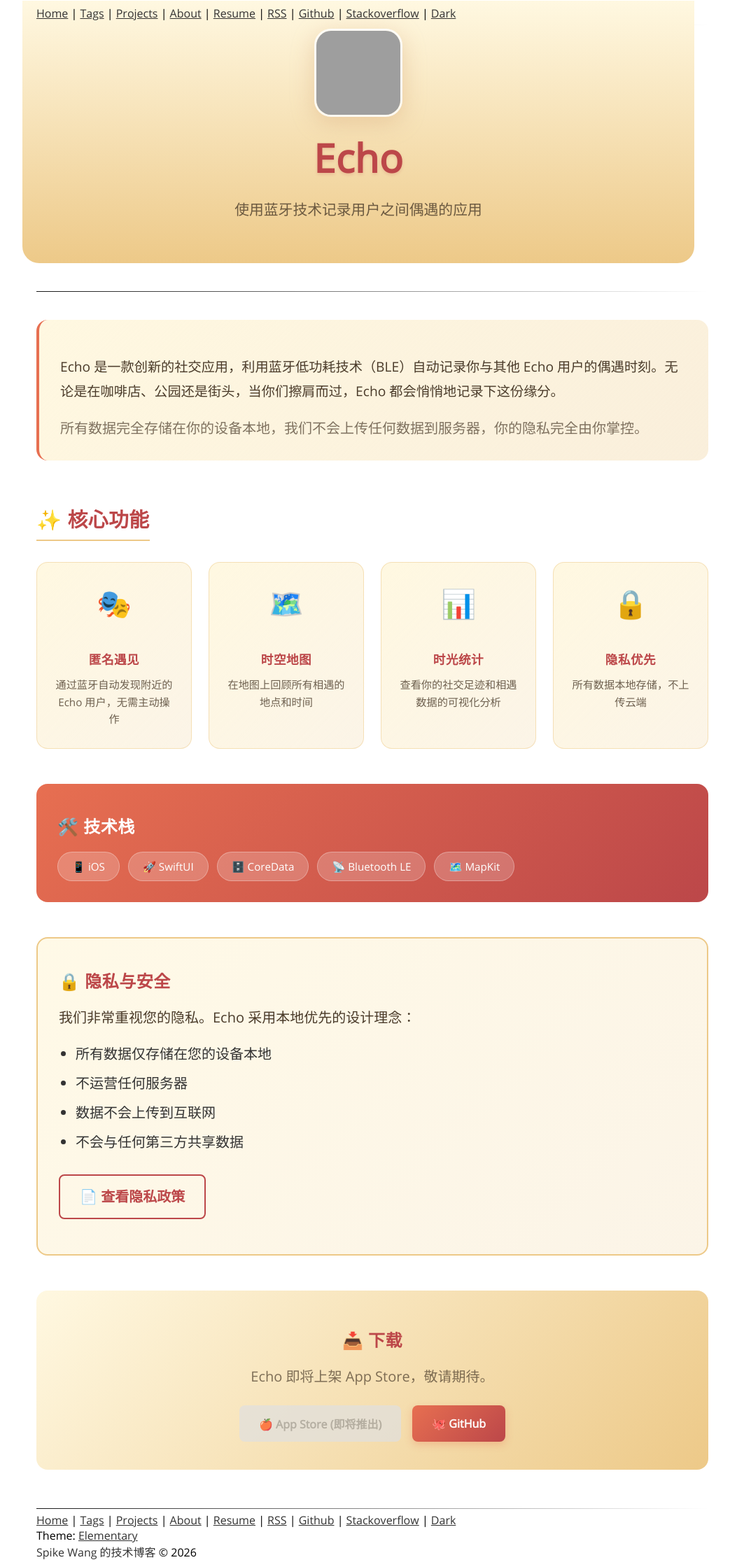
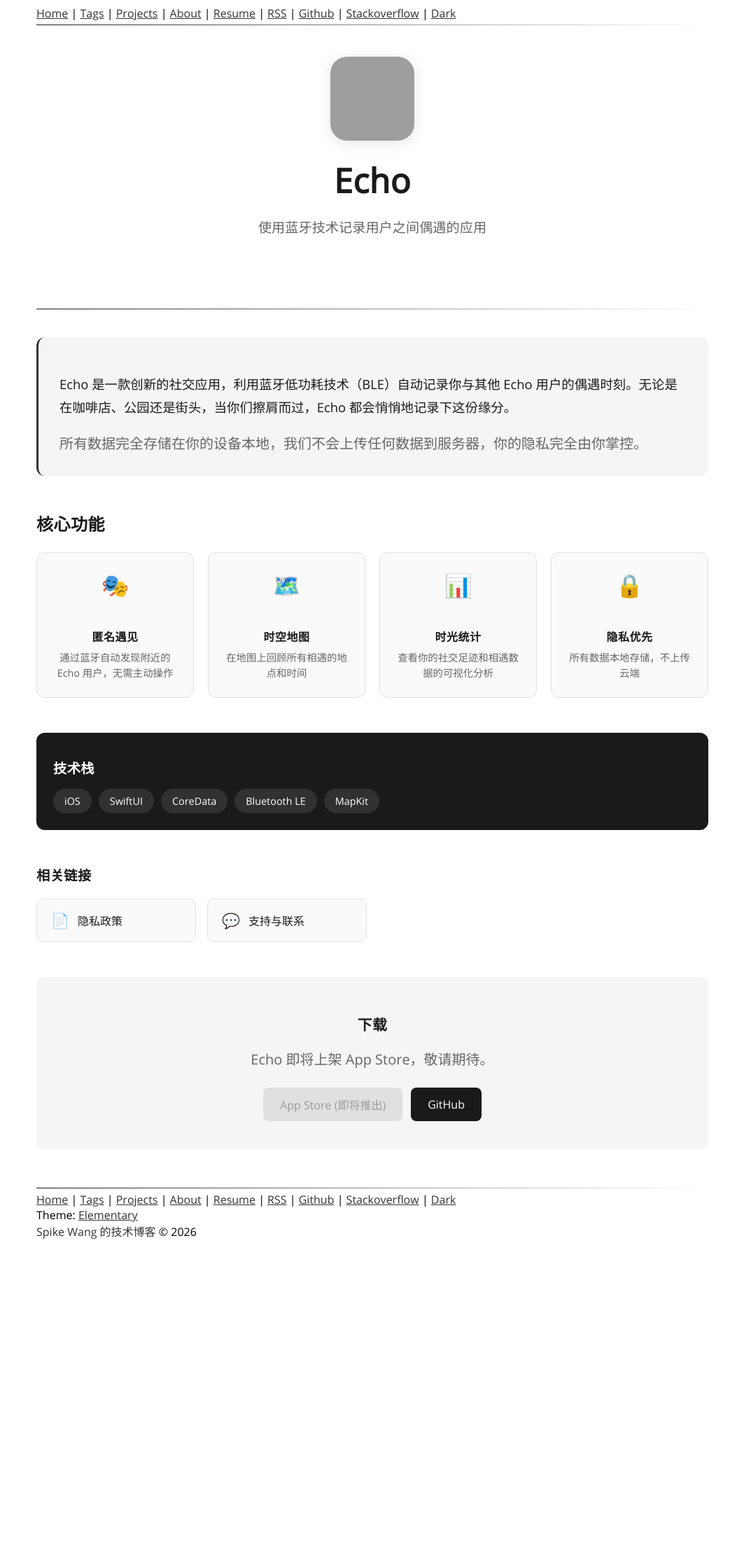
Before and after one commit to SpikeWong/spikewong.github.io, a Jekyll site: the page built from projects/echo/index.html, in a window 1280 px wide. Shown: the whole page at 70% size, without its empty margins (108-1151 px from the left). Built offline with Jekyll 4.4.1, drawn with Linux system fonts in a browser that asks for light colours; some web fonts are replaced; after the commit the page ends 1771 px from its top, so only the background shows below that; grey boxes are pictures that could not be loaded.

Commit message:
Simplify Echo page to black/white style, add support page with contact info

```diff
--- a/projects/echo/index.html
+++ b/projects/echo/index.html
@@ -3,7 +3,6 @@ layout: default
 title: Echo - 记录每一次相遇
 ---
 
-<!-- Echo 项目页面 - Journey Edition 配色 -->
 <header class="echo-header">
   <div class="echo-icon">
     <img src="https://raw.githubusercontent.com/SpikeWong/Encounter/main/Resources/app_icon.png" alt="Echo App Icon" class="app-icon">
@@ -25,7 +24,7 @@ title: Echo - 记录每一次相遇
   </section>
 
   <section class="echo-features">
-    <h2>✨ 核心功能</h2>
+    <h2>核心功能</h2>
     <div class="features-grid">
       <div class="feature-item">
         <div class="feature-icon">🎭</div>
@@ -51,107 +50,89 @@ title: Echo - 记录每一次相遇
   </section>
 
   <section class="echo-tech">
-    <h2>🛠️ 技术栈</h2>
+    <h2>技术栈</h2>
     <div class="tech-stack">
-      <span class="tech-item">📱 iOS</span>
-      <span class="tech-item">🚀 SwiftUI</span>
-      <span class="tech-item">🗄️ CoreData</span>
-      <span class="tech-item">📡 Bluetooth LE</span>
-      <span class="tech-item">🗺️ MapKit</span>
+      <span class="tech-item">iOS</span>
+      <span class="tech-item">SwiftUI</span>
+      <span class="tech-item">CoreData</span>
+      <span class="tech-item">Bluetooth LE</span>
+      <span class="tech-item">MapKit</span>
     </div>
   </section>
 
-  <section class="echo-privacy">
-    <h2>🔒 隐私与安全</h2>
-    <p>我们非常重视您的隐私。Echo 采用本地优先的设计理念：</p>
-    <ul class="privacy-list">
-      <li>所有数据仅存储在您的设备本地</li>
-      <li>不运营任何服务器</li>
-      <li>数据不会上传到互联网</li>
-      <li>不会与任何第三方共享数据</li>
-    </ul>
-    <p class="privacy-link">
-      <a href="/projects/echo/privacy" class="btn btn-secondary">📄 查看隐私政策</a>
-    </p>
+  <section class="echo-links">
+    <h2>相关链接</h2>
+    <div class="links-grid">
+      <a href="/projects/echo/privacy" class="link-card">
+        <span class="link-icon">📄</span>
+        <span class="link-text">隐私政策</span>
+      </a>
+      <a href="/projects/echo/support" class="link-card">
+        <span class="link-icon">💬</span>
+        <span class="link-text">支持与联系</span>
+      </a>
+    </div>
   </section>
 
   <section class="echo-download">
-    <h2>📥 下载</h2>
+    <h2>下载</h2>
     <p>Echo 即将上架 App Store，敬请期待。</p>
     <div class="download-links">
-      <span class="btn btn-disabled">🍎 App Store (即将推出)</span>
-      <a href="https://github.com/SpikeWong/Encounter" target="_blank" class="btn btn-primary">🐙 GitHub</a>
+      <span class="btn btn-disabled">App Store (即将推出)</span>
+      <a href="https://github.com/SpikeWong/Encounter" target="_blank" class="btn btn-primary">GitHub</a>
     </div>
   </section>
 </main>
 
 <style>
-/* Journey Edition 配色方案 - Golden Horizon */
-:root {
-  --sand-light: #FFF8E1;
-  --sand-gold: #EDC988;
-  --sand-deep: #D4A373;
-  --sunset-orange: #E76F51;
-  --sunset-red: #BC4749;
-  --sunset-crimson: #6A040F;
-  --text-brown: #4A3B2A;
-  --text-light: #FFFFFF;
-}
-
-/* 页面头部 */
+/* 简洁黑白风格 */
 .echo-header {
   text-align: center;
   padding: 40px 0;
-  background: linear-gradient(180deg, var(--sand-light) 0%, var(--sand-gold) 100%);
-  margin: -40px -20px 40px;
-  border-radius: 0 0 24px 24px;
+  margin-bottom: 40px;
 }
 
 .echo-icon {
-  margin-bottom: 20px;
+  margin-bottom: 24px;
 }
 
 .app-icon {
   width: 120px;
   height: 120px;
   border-radius: 24px;
-  box-shadow: 0 8px 32px rgba(212, 163, 115, 0.4);
-  border: 3px solid rgba(255, 255, 255, 0.8);
+  box-shadow: 0 4px 20px rgba(0, 0, 0, 0.1);
 }
 
 .echo-header h1 {
-  font-size: 3.5rem;
-  margin-bottom: 15px;
-  color: var(--sunset-red);
+  font-size: 3rem;
+  margin-bottom: 12px;
+  color: #1a1a1a;
   font-weight: 700;
-  text-shadow: 0 2px 4px rgba(188, 71, 73, 0.2);
 }
 
 .subtitle {
-  font-size: 1.3rem;
-  color: var(--text-brown);
-  opacity: 0.8;
+  font-size: 1.2rem;
+  color: #666;
 }
 
 /* 介绍部分 */
 .echo-intro {
   margin: 40px 0;
   padding: 30px;
-  background: linear-gradient(135deg, var(--sand-light) 0%, rgba(237, 201, 136, 0.3) 100%);
-  border-radius: 16px;
-  border-left: 4px solid var(--sunset-orange);
+  background: #f5f5f5;
+  border-radius: 12px;
+  border-left: 3px solid #333;
 }
 
 .lead {
-  font-size: 1.2rem;
-  color: var(--text-brown);
+  font-size: 1.15rem;
+  color: #1a1a1a;
   line-height: 1.8;
-  margin-bottom: 20px;
+  margin-bottom: 16px;
 }
 
 .echo-intro p:last-child {
-  color: var(--text-brown);
-  opacity: 0.7;
+  color: #666;
   margin-bottom: 0;
 }
 
@@ -161,114 +142,122 @@ title: Echo - 记录每一次相遇
 }
 
 .echo-features h2 {
-  margin-bottom: 30px;
-  color: var(--sunset-red);
-  font-size: 1.8rem;
-  border-bottom: 2px solid var(--sand-gold);
-  padding-bottom: 10px;
-  display: inline-block;
+  margin-bottom: 24px;
+  color: #1a1a1a;
+  font-size: 1.5rem;
+  font-weight: 600;
 }
 
 .features-grid {
   display: grid;
-  grid-template-columns: repeat(auto-fill, minmax(220px, 1fr));
-  gap: 24px;
+  grid-template-columns: repeat(auto-fill, minmax(200px, 1fr));
+  gap: 20px;
 }
 
 .feature-item {
-  background: linear-gradient(135deg, var(--sand-light) 0%, rgba(237, 201, 136, 0.2) 100%);
-  padding: 30px 24px;
-  border-radius: 16px;
+  background: #fafafa;
+  padding: 24px;
+  border-radius: 12px;
   text-align: center;
-  border: 1px solid rgba(237, 201, 136, 0.5);
-  transition: transform 0.3s, box-shadow 0.3s;
+  border: 1px solid #e0e0e0;
+  transition: transform 0.2s, box-shadow 0.2s;
 }
 
 .feature-item:hover {
-  transform: translateY(-4px);
-  box-shadow: 0 8px 24px rgba(212, 163, 115, 0.3);
+  transform: translateY(-2px);
+  box-shadow: 0 4px 12px rgba(0, 0, 0, 0.08);
 }
 
 .feature-icon {
-  font-size: 2.5rem;
-  margin-bottom: 15px;
+  font-size: 2rem;
+  margin-bottom: 12px;
 }
 
 .feature-item h3 {
-  color: var(--sunset-red);
-  margin-bottom: 12px;
-  font-size: 1.1rem;
+  color: #1a1a1a;
+  margin-bottom: 8px;
+  font-size: 1rem;
+  font-weight: 600;
 }
 
 .feature-item p {
-  color: var(--text-brown);
-  opacity: 0.8;
-  font-size: 0.95rem;
+  color: #666;
+  font-size: 0.9rem;
   margin: 0;
+  line-height: 1.5;
 }
 
 /* 技术栈 */
 .echo-tech {
   margin: 50px 0;
-  padding: 30px;
-  background: linear-gradient(135deg, var(--sunset-orange) 0%, var(--sunset-red) 100%);
-  border-radius: 16px;
-  color: white;
+  padding: 24px;
+  background: #1a1a1a;
+  border-radius: 12px;
+  color: #fff;
 }
 
 .echo-tech h2 {
-  margin-bottom: 20px;
-  color: white;
-  font-size: 1.5rem;
+  margin-bottom: 16px;
+  color: #fff;
+  font-size: 1.2rem;
+  font-weight: 600;
 }
 
 .tech-stack {
   display: flex;
   flex-wrap: wrap;
-  gap: 12px;
+  gap: 10px;
 }
 
 .tech-item {
-  background: rgba(255, 255, 255, 0.2);
-  padding: 10px 20px;
-  border-radius: 25px;
-  font-size: 0.95rem;
-  border: 1px solid rgba(255, 255, 255, 0.3);
+  background: rgba(255, 255, 255, 0.1);
+  padding: 8px 16px;
+  border-radius: 20px;
+  font-size: 0.9rem;
 }
 
-/* 隐私部分 */
-.echo-privacy {
+/* 链接部分 */
+.echo-links {
   margin: 50px 0;
-  padding: 30px;
-  background: linear-gradient(135deg, rgba(255, 248, 225, 0.8) 0%, rgba(237, 201, 136, 0.2) 100%);
-  border-radius: 16px;
-  border: 2px solid var(--sand-gold);
 }
 
-.echo-privacy h2 {
+.echo-links h2 {
   margin-bottom: 20px;
-  color: var(--sunset-red);
-  font-size: 1.5rem;
+  color: #1a1a1a;
+  font-size: 1.2rem;
+  font-weight: 600;
 }
 
-.echo-privacy > p {
-  color: var(--text-brown);
-  margin-bottom: 20px;
+.links-grid {
+  display: grid;
+  grid-template-columns: repeat(auto-fill, minmax(200px, 1fr));
+  gap: 16px;
 }
 
-.privacy-list {
-  margin: 20px 0;
-  padding-left: 24px;
-  color: var(--text-brown);
+.link-card {
+  display: flex;
+  align-items: center;
+  gap: 12px;
+  padding: 16px 20px;
+  background: #fafafa;
+  border: 1px solid #e0e0e0;
+  border-radius: 10px;
+  text-decoration: none;
+  color: #1a1a1a;
+  transition: all 0.2s;
 }
 
-.privacy-list li {
-  margin-bottom: 10px;
-  line-height: 1.6;
+.link-card:hover {
+  background: #f0f0f0;
+  border-color: #999;
 }
 
-.privacy-link {
-  margin-top: 30px;
+.link-icon {
+  font-size: 1.3rem;
+}
+
+.link-text {
+  font-weight: 500;
 }
 
 /* 下载部分 */
@@ -276,25 +265,25 @@ title: Echo - 记录每一次相遇
   margin: 50px 0;
   text-align: center;
   padding: 40px;
-  background: linear-gradient(135deg, var(--sand-light) 0%, var(--sand-gold) 100%);
-  border-radius: 16px;
+  background: #f5f5f5;
+  border-radius: 12px;
 }
 
 .echo-download h2 {
-  margin-bottom: 15px;
-  color: var(--sunset-red);
-  font-size: 1.5rem;
+  margin-bottom: 12px;
+  color: #1a1a1a;
+  font-size: 1.3rem;
+  font-weight: 600;
 }
 
 .echo-download > p {
-  color: var(--text-brown);
-  opacity: 0.7;
-  margin-bottom: 25px;
+  color: #666;
+  margin-bottom: 24px;
 }
 
 .download-links {
   display: flex;
-  gap: 16px;
+  gap: 12px;
   justify-content: center;
   flex-wrap: wrap;
 }
@@ -304,51 +293,32 @@ title: Echo - 记录每一次相遇
   display: inline-flex;
   align-items: center;
   gap: 8px;
-  padding: 14px 28px;
+  padding: 12px 24px;
   border-radius: 8px;
   text-decoration: none;
-  font-weight: 600;
-  transition: all 0.3s;
+  font-weight: 500;
+  transition: all 0.2s;
 }
 
 .btn-primary {
-  background: linear-gradient(135deg, var(--sunset-orange) 0%, var(--sunset-red) 100%);
+  background: #1a1a1a;
   color: white;
-  box-shadow: 0 4px 12px rgba(231, 111, 81, 0.3);
 }
 
 .btn-primary:hover {
-  transform: translateY(-2px);
-  box-shadow: 0 6px 20px rgba(231, 111, 81, 0.4);
-}
-
-.btn-secondary {
-  background: transparent;
-  color: var(--sunset-red);
-  border: 2px solid var(--sunset-red);
-}
-
-.btn-secondary:hover {
-  background: var(--sunset-red);
-  color: white;
+  background: #333;
 }
 
 .btn-disabled {
   background: #e0e0e0;
   color: #999;
   cursor: not-allowed;
-  opacity: 0.7;
 }
 
 /* 响应式 */
 @media (max-width: 600px) {
-  .echo-header {
-    padding: 30px 20px;
-    margin: -40px -20px 30px;
-  }
-
   .echo-header h1 {
-    font-size: 2.5rem;
+    font-size: 2.2rem;
   }
 
   .app-icon {
@@ -357,14 +327,19 @@ title: Echo - 记录每一次相遇
   }
 
   .features-grid {
-    grid-template-columns: 1fr;
+    grid-template-columns: 1fr 1fr;
   }
 
   .echo-intro,
   .echo-tech,
-  .echo-privacy,
   .echo-download {
     padding: 20px;
   }
 }
+
+@media (max-width: 400px) {
+  .features-grid {
+    grid-template-columns: 1fr;
+  }
+}
 </style>
```
Also changed, not shown: projects/echo/support.html (added, +301 -0 lines).
